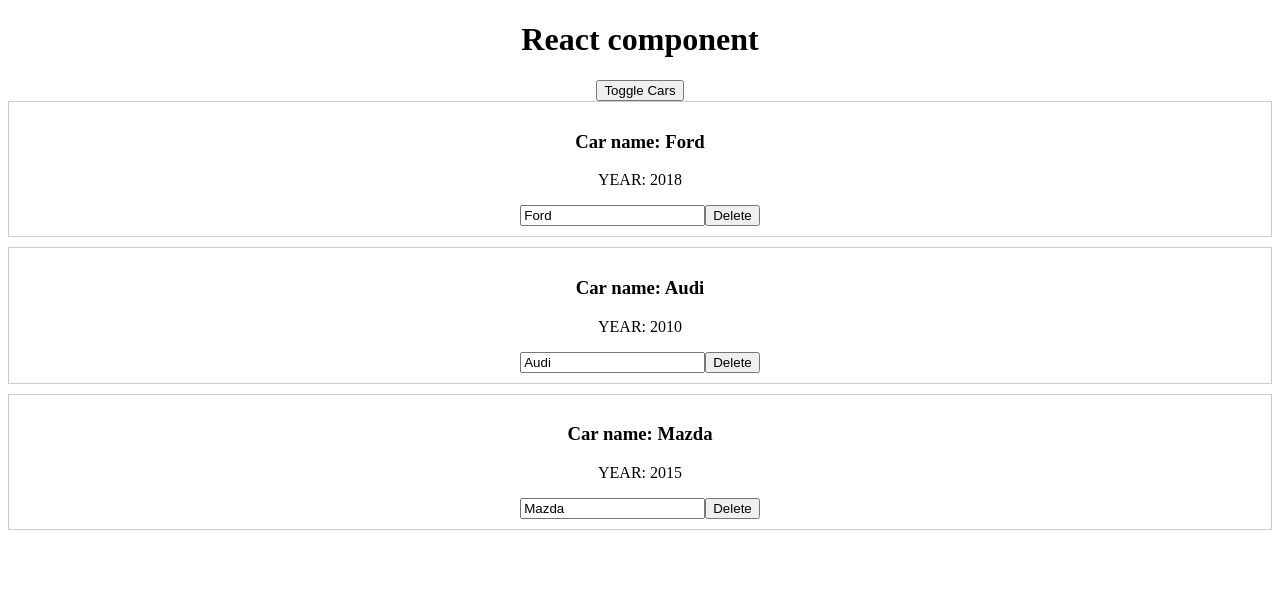
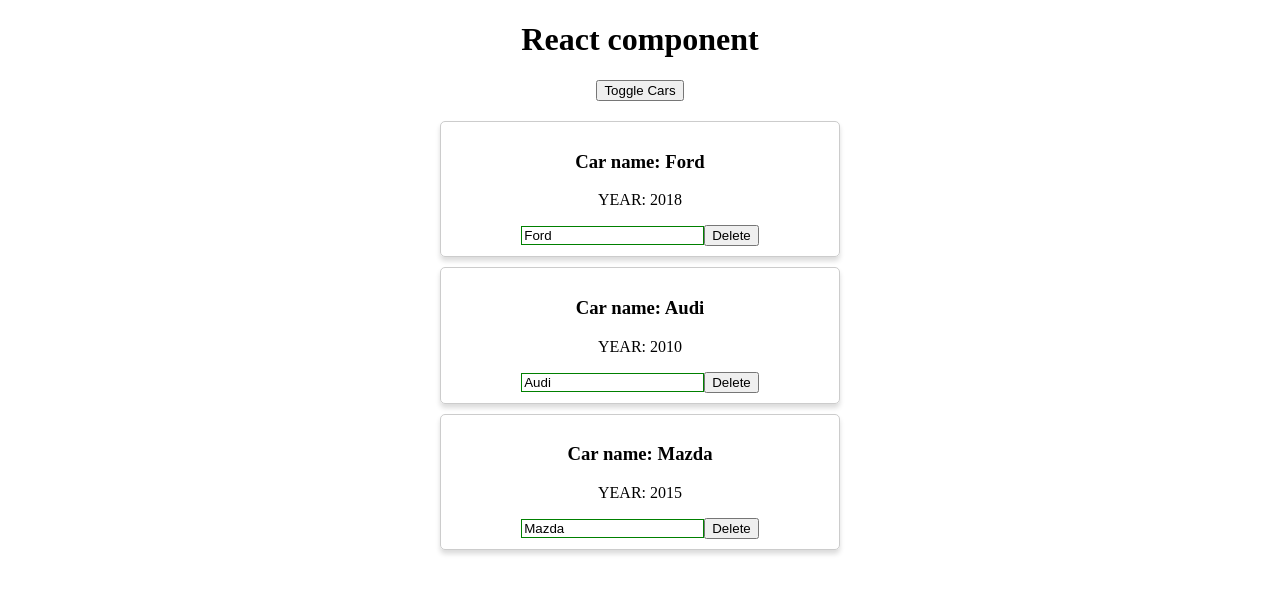
Before and after one commit to kolun4ik/react-cars, a React (Create React App) app: page / in a window 1280 px wide. Both pictures are taken after a click on the button "Toggle Cars". Shown: the top 594 px of the page. Built offline with nearby package versions, Linux system fonts and the light colour scheme.

Commit message:
Подключили css

```diff
--- a/package.json
+++ b/package.json
@@ -6,6 +6,7 @@
     "@testing-library/jest-dom": "^4.2.4",
     "@testing-library/react": "^9.3.2",
     "@testing-library/user-event": "^7.1.2",
+    "radium": "^0.26.0",
     "react": "^16.12.0",
     "react-dom": "^16.12.0",
     "react-scripts": "3.3.0"
--- a/src/App.js
+++ b/src/App.js
@@ -73,7 +73,14 @@ class App extends React.Component {
                 onClick={this.toggleCarHandler}>
                 Toggle Cars</button>
             {/*Выводим список всех машин, где car - каждый из объектов списка*/}
-            { cars }
+            <div style={{
+                width: 400,
+                margin: 'auto',
+                paddingTop: '20px',
+            }}>
+                { cars }
+            </div>
+
         </div>
     )
   }
--- /dev/null
+++ b/src/components/Car.css
@@ -0,0 +1,24 @@
+.Car {
+
+    margin-bottom: 10px;
+    display: block;
+    padding: 10px;
+    border-radius: 5px;
+    transition: border, box-shadow .3s;
+}
+.input {}
+
+.input:active, .input:focus {
+    outline: none;
+}
+.input.green {
+    border: 1px solid green;
+}
+.input.red {
+    border: 1px solid red;
+}
+
+.input.bold {
+    border: 2px solid green;
+    font-weight: bold;
+}
--- a/src/components/Car.js
+++ b/src/components/Car.js
@@ -1,21 +1,44 @@
 import React from "react";
+import Radium from 'radium';
+import './Car.css';
 
-class Car extends React.Component {
+const Car = props => {
+    const inputClasses = ['input'];
 
-    render() {
-        return (
-            <div style={{
-                border: '1px solid #ccc',
-                marginBottom: '10px',
-                display: 'block',
-                padding: '10px',
-            }}>
-                <h3>Car name: {this.props.name}</h3>
-                <p>YEAR: {this.props.year}</p>
-                <input type="text" onChange={this.props.onChangeName} value={this.props.name}/>
-                <button onClick={this.props.onDelete}>Delete</button>{/*обращаемся как референс, к той ф-ции, которую передаем*/}
-            </div>
-        );
+    if(props.name !== ''){
+        inputClasses.push('green');
     }
+    else {
+        inputClasses.push('red');
+    }
+
+    if(props.name.length > 5){
+        inputClasses.push('bold');
+    }
+
+    const style =  {
+        border: '1px solid #ccc',
+        boxShadow: '0 4px 5px 0 rgba(0,0,0, 0.14)',
+        ':hover': {
+            border: '1px solid #aaa',
+            boxShadow: '0 4px 15px 0 rgba(0,0,0, 0.25)',
+            cursor: 'pointer'
+        }
+    }
+
+    return (
+        <div className="Car" style={style}>
+            <h3>Car name: {props.name}</h3>
+            <p>YEAR: {props.year}</p>
+            <input
+                type="text"
+                onChange={props.onChangeName}
+                value={props.name}
+                className={inputClasses.join(' ')} // массив преобразуем в строку
+            />
+            <button onClick={props.onDelete}>Delete</button>{/*обращаемся как референс, к той ф-ции, которую передаем*/}
+        </div>
+    );
 }
-export default Car;
+
+export default Radium(Car);
```
Also changed, not shown: 1 other file (tests, documents, lock files or other folders).
